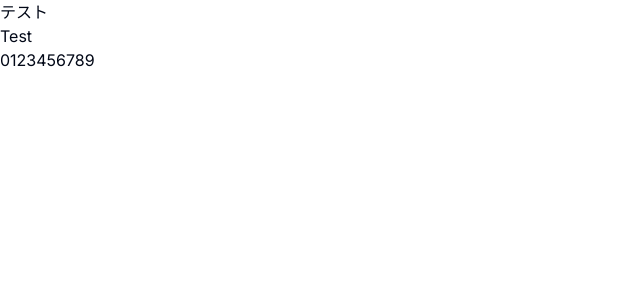
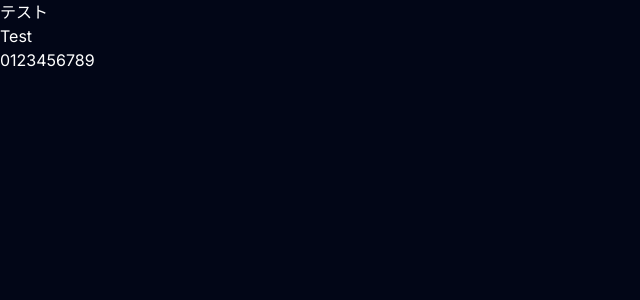
Before and after one commit to akihiro-tj/historical-world-map, a Next.js app: page / in a window 1280 px wide. Shown: the top 300 px of the page, without its empty margins (0-640 px from the left). Built offline with nearby package versions, Linux system fonts and the light colour scheme.

Commit message:
Update article page color

```diff
--- a/src/app/article/[id]/page.tsx
+++ b/src/app/article/[id]/page.tsx
@@ -14,7 +14,7 @@ export default async function ArticlePage({ params }: ArticlePageProps) {
 
   return (
     <main>
-      <article className="px-4 py-8 mx-auto prose lg:prose-lg">
+      <article className="px-4 py-8 mx-auto prose prose-invert lg:prose-lg">
         <h1>{article.title}</h1>
         <div dangerouslySetInnerHTML={{ __html: article.contentHtml }} />
       </article>
--- a/src/app/layout.tsx
+++ b/src/app/layout.tsx
@@ -25,6 +25,7 @@ export default function RootLayout({
   return (
     <html lang="ja">
       <body
+        className="bg-slate-950 text-white"
         style={{
           fontFamily: [
             inter.style.fontFamily,
```
